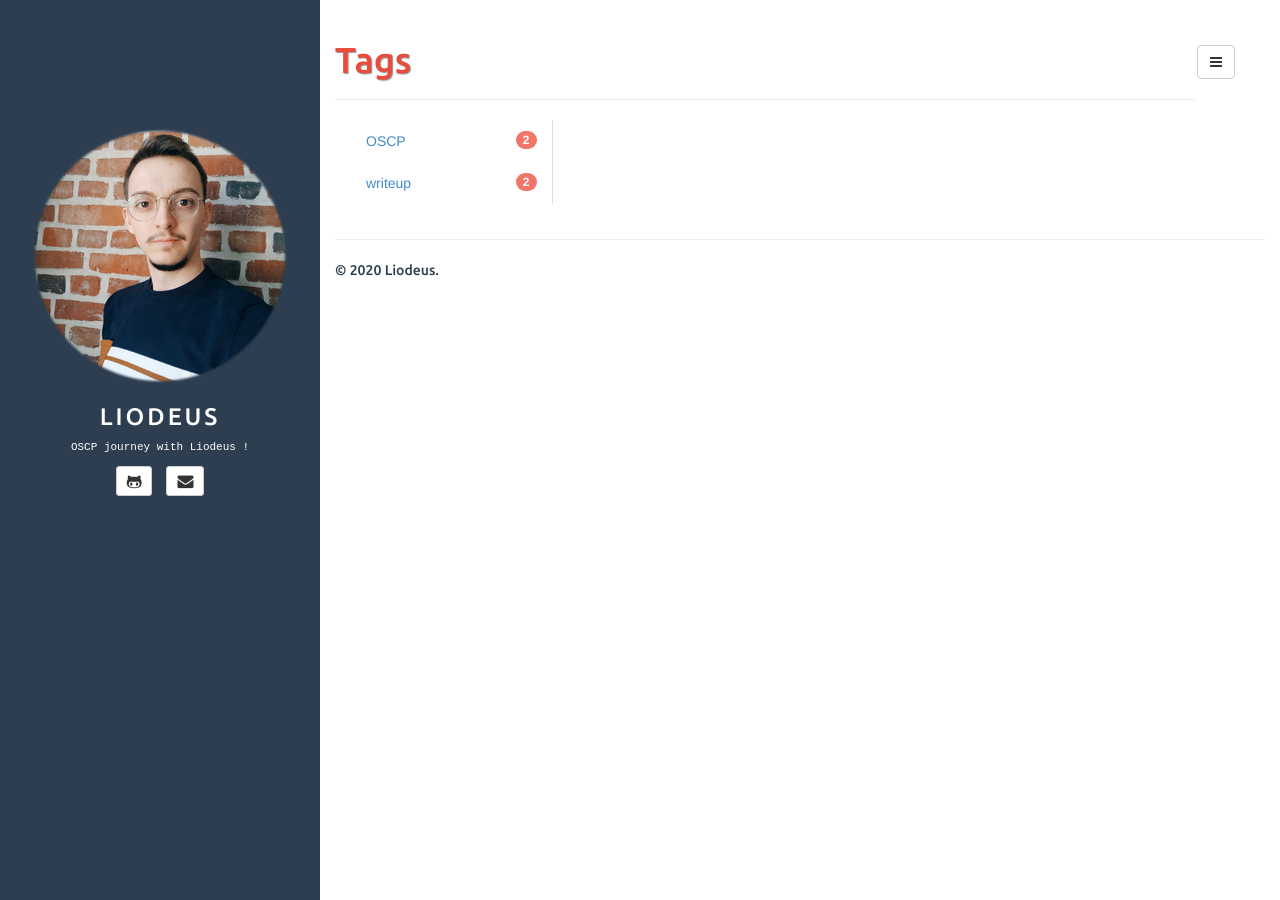
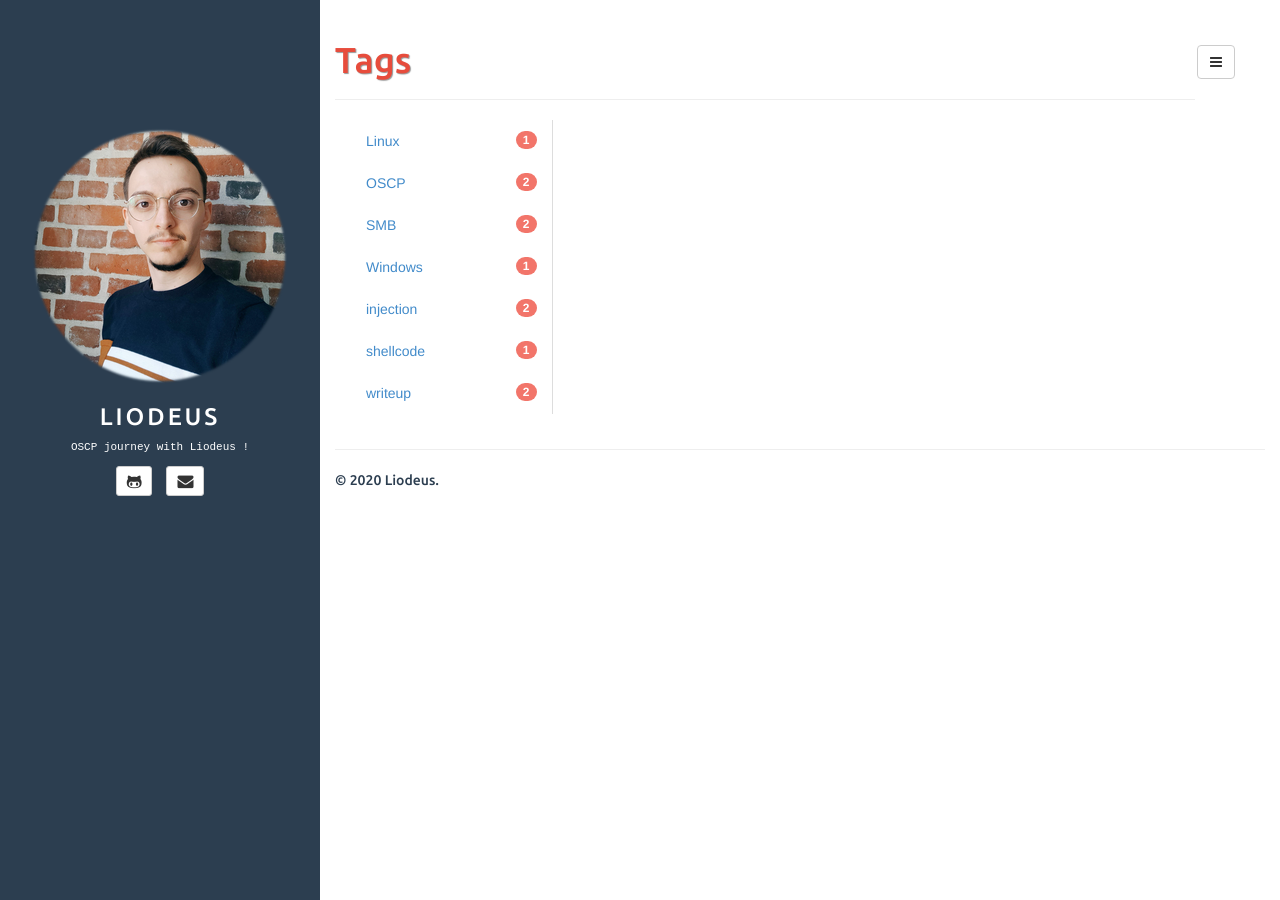
Before and after one commit to Liodeus/liodeus.github.io, a Jekyll site: the page built from tags.html, in a window 1280 px wide. Built offline with Jekyll 4.4.1, drawn with Linux system fonts in a browser that asks for light colours.

Commit message:
Add files via upload

```diff
--- a/_posts/2020-07-15-lame.md
+++ b/_posts/2020-07-15-lame.md
@@ -1,13 +1,24 @@
 ---
 layout: post
 title: Lame
-tags: [OSCP, writeup]
+tags: [OSCP, writeup, Linux, injection, SMB]
 description: "Lame write-up"
 ---
 
 ![Lame logo](/assets/imgs/lame/lame.png)
 
 ### This is an easy linux box
+
+## Tool used
+
+------
+
+- find
+- nc
+- nmap
+- python
+- searchsploit
+- smbclient
 
 ## Reconnaissance
 
--- a/_posts/2020-07-16-legacy.md
+++ b/_posts/2020-07-16-legacy.md
@@ -1,13 +1,24 @@
 ---
 layout: post
 title: Legacy
-tags: [OSCP, writeup]
+tags: [OSCP, writeup, Windows, injection, shellcode, SMB]
 description: "Legacy write-up"
 ---
 
 ![Legacy logo](/assets/imgs/legacy/legacy.png)
 
 ### This is an easy windows box
+
+## Tool used
+
+------
+
+- msfvenom
+- nc
+- nmap
+- python
+- smbserver
+- wget
 
 ## Reconnaissance
 
```
